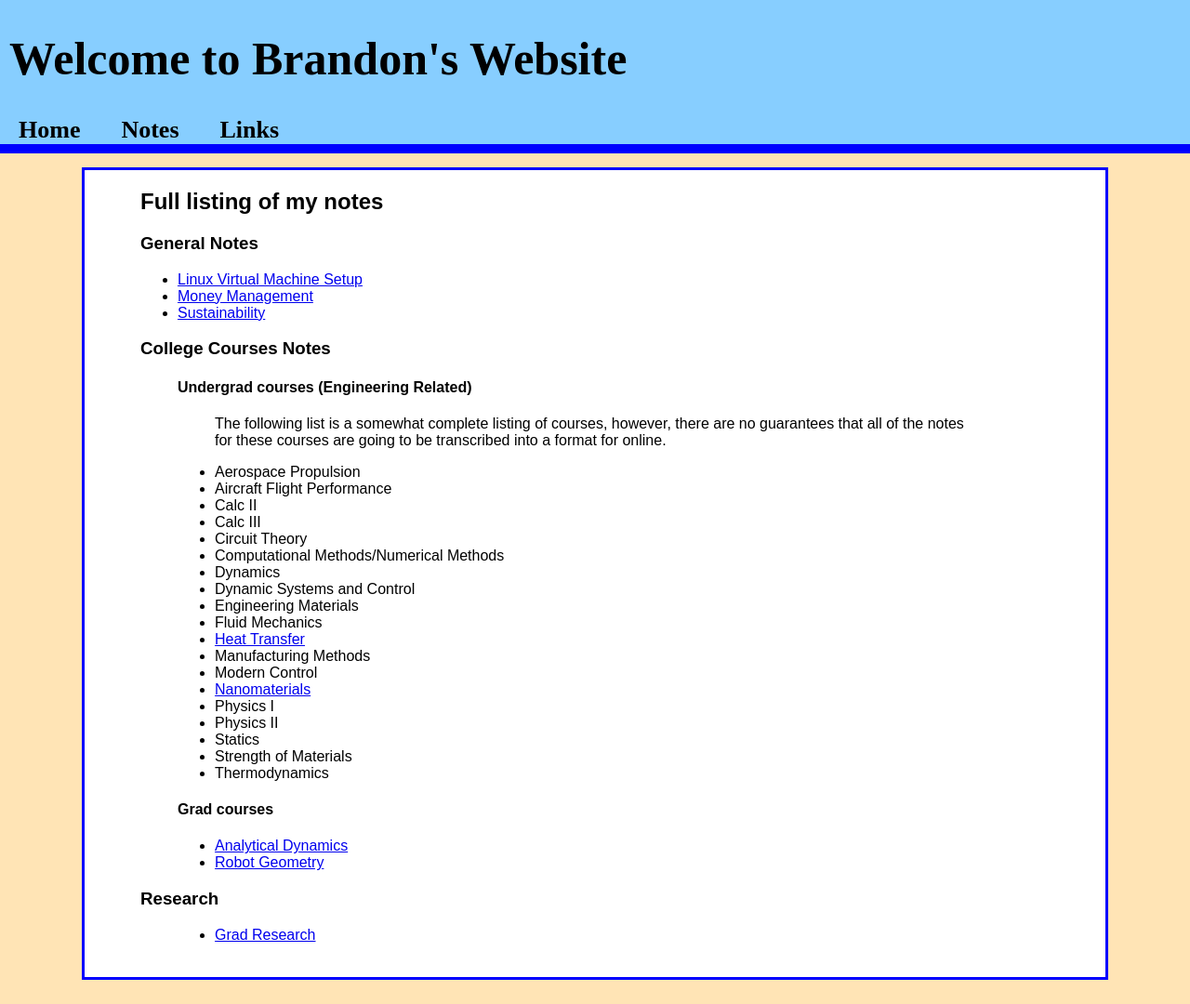
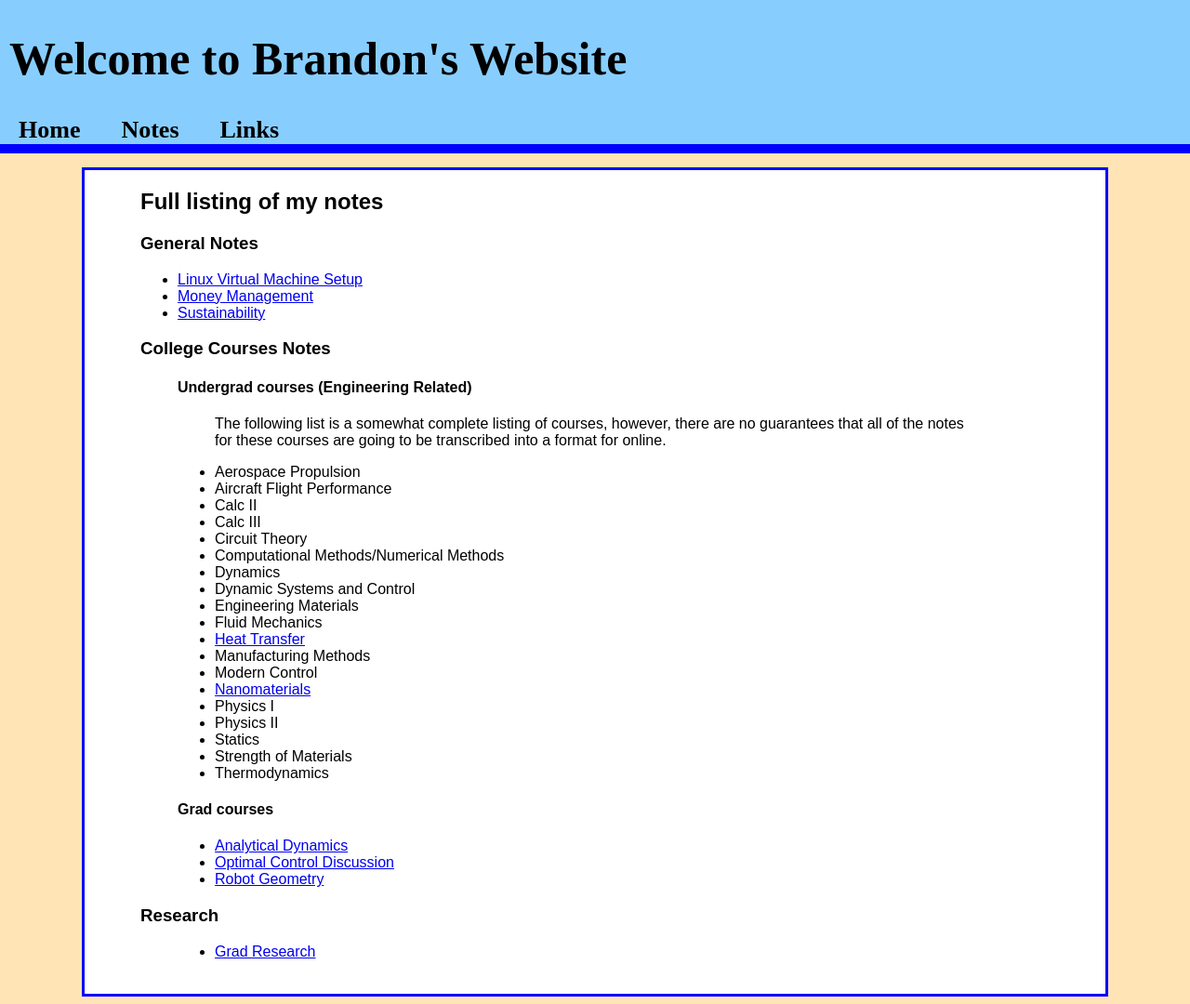
Before and after one commit to jbm950/jbm950.github.io, a Jekyll site: the page built from notes/notes_main.html, in a window 1280 px wide. Shown: the whole page at 93% size. Built offline with Jekyll 4.4.1, drawn with Linux system fonts in a browser that asks for light colours; Markdown is read by kramdown in place of the engine named in the settings.

Commit message:
added the optimal control discussion notes link to the main notes page

```diff
--- a/notes/notes_main.html
+++ b/notes/notes_main.html
@@ -56,6 +56,7 @@ title: Notes
 <blockquote>
 <ul>
 <li><a href="/notes/analytical_dynamics/analytical_dynamics_main.html">Analytical Dynamics</a></li>
+<li><a href="/notes/optimal_control_discussion/optimal_control_dis_main.html">Optimal Control Discussion</a></li>
 <li><a href="/notes/robot_geometry/robot_geometry_main.html">Robot Geometry</a></li>
 </ul>
 </blockquote>
```
Also changed, not shown: source/notes/notes_main.md (+1 -0 lines).
